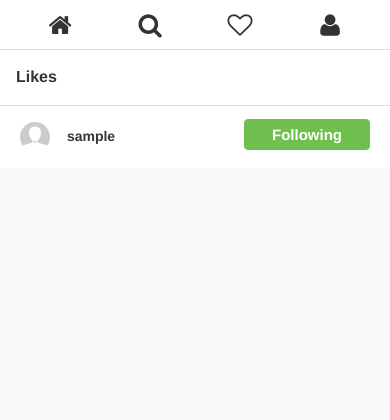
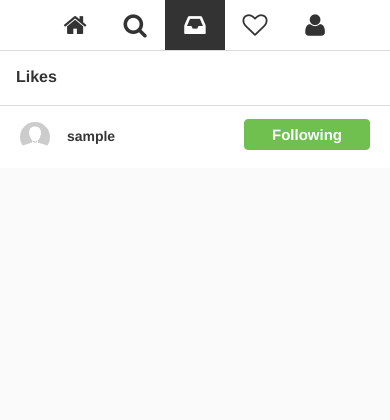
Before and after one commit to andyalam/django_instagram, a Django app: page /post/1/likes/ in a window 390 px wide. Shown: the top 420 px of the page. Run offline with Django 3.2, Linux system fonts and the light colour scheme; a user stored in the database is signed in; tables that the repository leaves empty hold one stand-in row (values such as "Sample post"); some libraries are stand-ins or nearby versions.

Commit message:
nav change for mobile, temp fix

```diff
--- a/feeds/templates/feeds/nav.html
+++ b/feeds/templates/feeds/nav.html
@@ -31,22 +31,27 @@
       <div class="container mobile">
         {% if request.user.is_authenticated %}
           <a href="{% url 'index' %}">
-            <div class="col-xs-3">
+            <div class="col-xs-2 col-xs-offset-1">
               <i class="fa fa-home" aria-hidden="true"></i>
             </div>
           </a>
           <a href="{% url 'explore' %}">
-            <div class="col-xs-3">
+            <div class="col-xs-2">
               <i class="fa fa-search" aria-hidden="true"></i>
             </div>
           </a>
+          <a href="{% url 'inbox' %}">
+            <div class="col-xs-2 inbox">
+              <i class="fa fa-inbox" aria-hidden="true"></i>
+            </div>
+          </a>
           <a href="{% url 'notifications' %}">
-            <div class="col-xs-3">
+            <div class="col-xs-2">
               <i class="fa fa-heart-o" aria-hidden="true"></i>
             </div>
           </a>
           <a href="{% url 'profile' request.user.username %}">
-            <div class="col-xs-3">
+            <div class="col-xs-2">
               <i class="fa fa-user" aria-hidden="true"></i>
             </div>
           </a>
--- a/static/css/partials/_nav.scss
+++ b/static/css/partials/_nav.scss
@@ -12,11 +12,18 @@
     a, a:hover, a:focus {
       color: #333;
     }
-    .col-xs-3 {
+    .col-xs-2 {
       text-align: center;
+      min-height: 50px;
       .fa {
         font-size: 25px;
         margin-top: 13px;
+      }
+      &.inbox {
+        background: #333;
+        .fa {
+          color: #fff;
+        }
       }
     }
   }
--- a/static/css/style.css
+++ b/static/css/style.css
@@ -209,11 +209,16 @@ a:hover {
     display: none; }
     .navbar .mobile a, .navbar .mobile a:hover, .navbar .mobile a:focus {
       color: #333; }
-    .navbar .mobile .col-xs-3 {
-      text-align: center; }
-      .navbar .mobile .col-xs-3 .fa {
+    .navbar .mobile .col-xs-2 {
+      text-align: center;
+      min-height: 50px; }
+      .navbar .mobile .col-xs-2 .fa {
         font-size: 25px;
         margin-top: 13px; }
+      .navbar .mobile .col-xs-2.inbox {
+        background: #333; }
+        .navbar .mobile .col-xs-2.inbox .fa {
+          color: #fff; }
   .navbar .navbar-brand:not(:first-of-type) {
     float: right; }
   @media screen and (max-width: 768px) {
```
Also changed, not shown: 2 other files.
